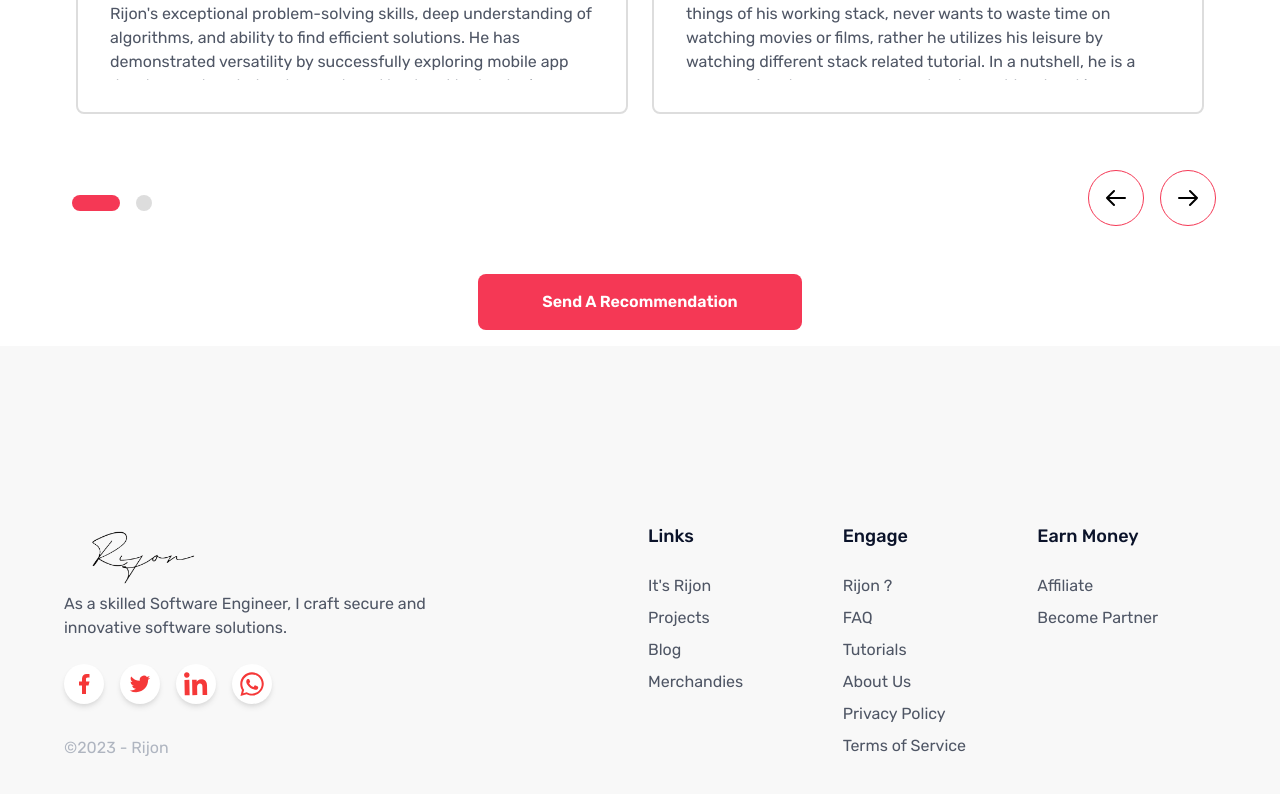
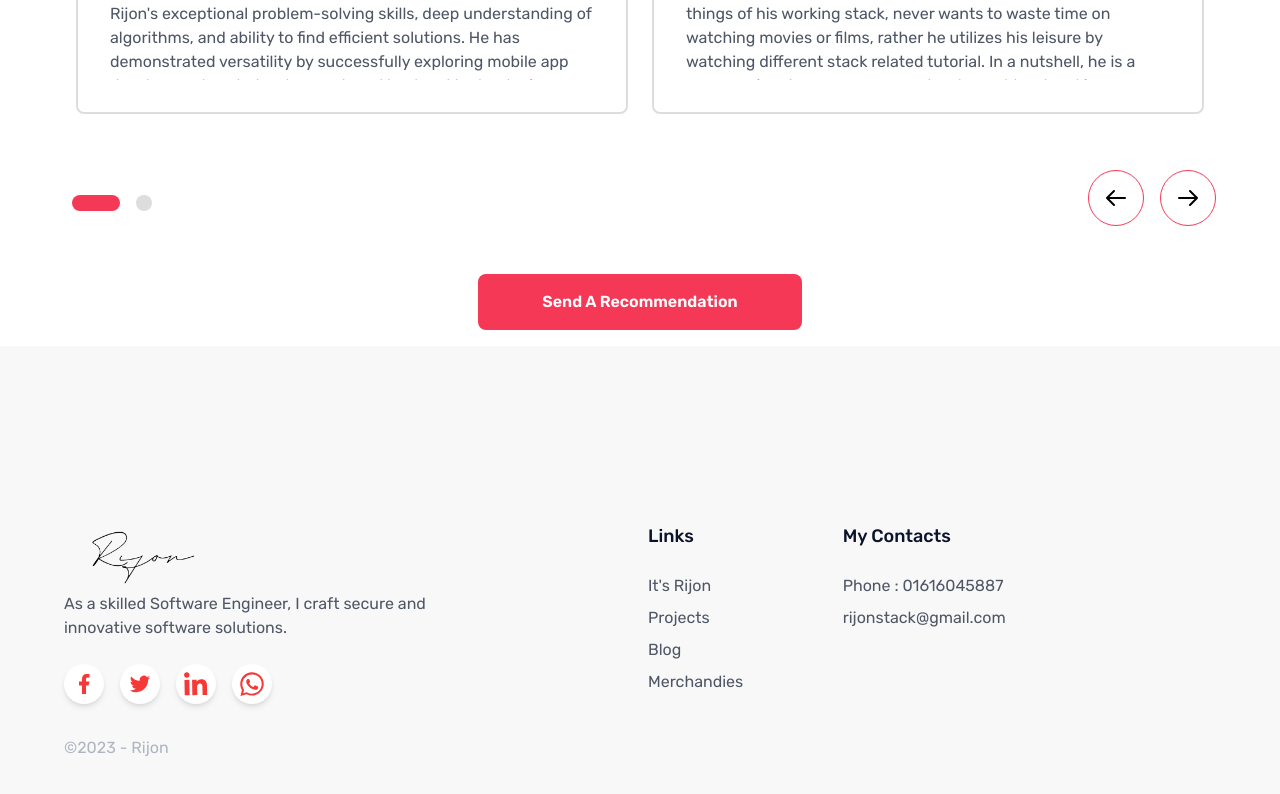
Before and after one commit to Rijon1810/dream-rijon1810-client, a Next.js app: page / in a window 1280 px wide. Shown: the part 2601-3395 px from the top of the page. Built offline with nearby package versions, Linux system fonts and the light colour scheme.

Commit message:
Refactoring code

```diff
--- a/components/About/About.jsx
+++ b/components/About/About.jsx
@@ -2,7 +2,7 @@ import Hero from "@/components/About/Hero";
 import Skill from "@/components/About/Skill";
 import WorkPlace from "@/components/About/WorkPlace";
 import Testimonial from "@/components/About/Testimonial";
-import ProjectList from "../Projects/ProjectList";
+import ProjectList from "@/components/Projects/ProjectList";
 
 const About = () => {
   return (
--- a/components/Footer/Footer.jsx
+++ b/components/Footer/Footer.jsx
@@ -14,22 +14,15 @@ const Footer = () => {
           className="sm:col-start-7 sm:col-end-9"
         />
         <FooterSection
-          title="Engage"
-          items={[
-            "Rijon ?",
-            "FAQ",
-            "Tutorials",
-            "About Us",
-            "Privacy Policy",
-            "Terms of Service",
-          ]}
+          title="My Contacts"
+          items={["Phone : 01616045887", "rijonstack@gmail.com"]}
           className="sm:col-start-9 sm:col-end-11"
         />
-        <FooterSection
+        {/* <FooterSection
           title="Earn Money"
           items={["Affiliate", "Become Partner"]}
           className=" sm:col-start-11 sm:col-end-13"
-        />
+        /> */}
       </div>
     </div>
   );
```
